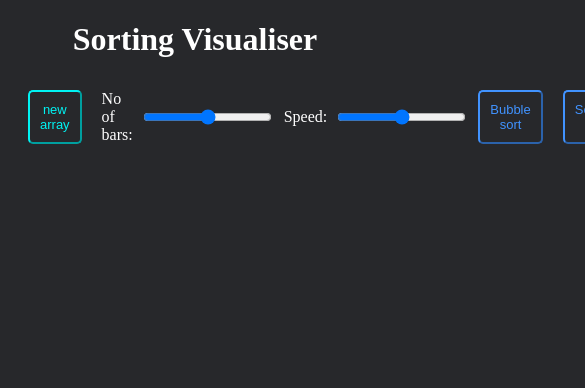
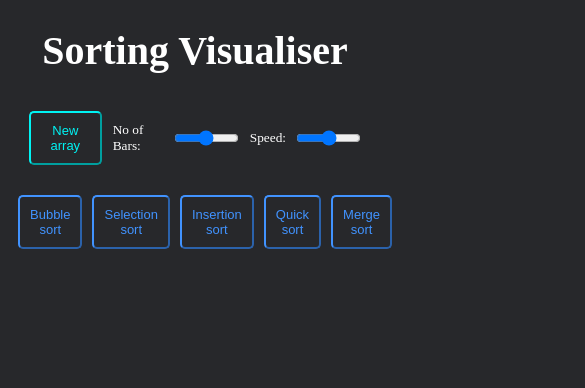
Before and after one commit to TharunSivanesan/Sorting-Visualiser, a plain HTML site: page index.html in a window 390 px wide. Shown: the top 388 px of the page, 585 px wide, since content can reach past the window. Drawn offline with Linux system fonts and the light colour scheme.

Commit message:
media queries

```diff
--- a/index.html
+++ b/index.html
@@ -15,11 +15,13 @@
   <body>
     <h1>Sorting Visualiser</h1>
     <nav>
-        <button id="newarraybtn">new array</button>
-        <label for="barcount" style="color: white;">No of bars:</label>
-        <input type="range" name="barcount" id="barrange" min="3" max="100">
-        <label for="barcount" style="color: white;">Speed:</label>
-        <input type="range" name="speed" id="speedrange" min="10000" max="100000">
+      <span class="rangespan">
+        <button id="newarraybtn">New array</button>
+        <label class="label" for="barcount" style="color: white;">No of Bars:</label>
+        <input class="input" type="range" name="barcount" id="barrange" min="3" max="100">
+        <label class="label" for="barcount" style="color: white;">Speed:</label>
+        <input class="input" type="range" name="speed" id="speedrange" min="10000" max="100000">
+      </span>
         <span class="btns">
             <button class="sortbtn" id="bubblebtn">Bubble sort</button>
             <button class="sortbtn" id="selectionbtn">Selection sort</button>
--- a/style.css
+++ b/style.css
@@ -2,6 +2,7 @@ body{
     background-color: #27282b;
     justify-content: center;
     align-items: center;
+    height: 350px;
 }
 h1{
     color: white;
@@ -86,3 +87,62 @@ p{
     border-color: red;
     color: red;
 }
+
+@media (max-width: 450px) {
+    h1{
+        font-size:2.5em;
+    }
+    nav {
+        display: block;
+        align-items: center;
+        justify-content: center;
+        /* margin: 10px; */
+    }
+    .input{
+        width: 65px;
+        margin-right: 10px;
+        /* padding-top: 20px; */
+        /* margin: auto; */
+        /* margin-top: 50px; */
+    }
+
+    .btns{
+        font-size: 20px;
+        /* padding: 4px 8px; */
+        width: 20px;
+        height: fit-content;
+        margin-left: 0;
+        margin-right: auto;
+        margin-top: 10px;
+    }
+    .rangespan{
+        margin-left: 20px;
+        margin-inline: 1px;
+        display: flex;
+        justify-content: center;
+        align-items: center;
+    }
+    .sortbtn{
+        margin-left: auto;
+    }
+    .label{
+        font-size: smaller;
+        margin-left: 1px;
+        /* margin: 2px; */
+    }
+
+    #bardiv {
+        width: 22em;
+        padding: 10px;
+        border-color: yellow;
+    }
+    .bars{
+        border-color: yellow;
+        justify-content: center;
+        align-items: center;
+    }
+    .bar {
+        width: 3%;
+    }
+
+}
```
